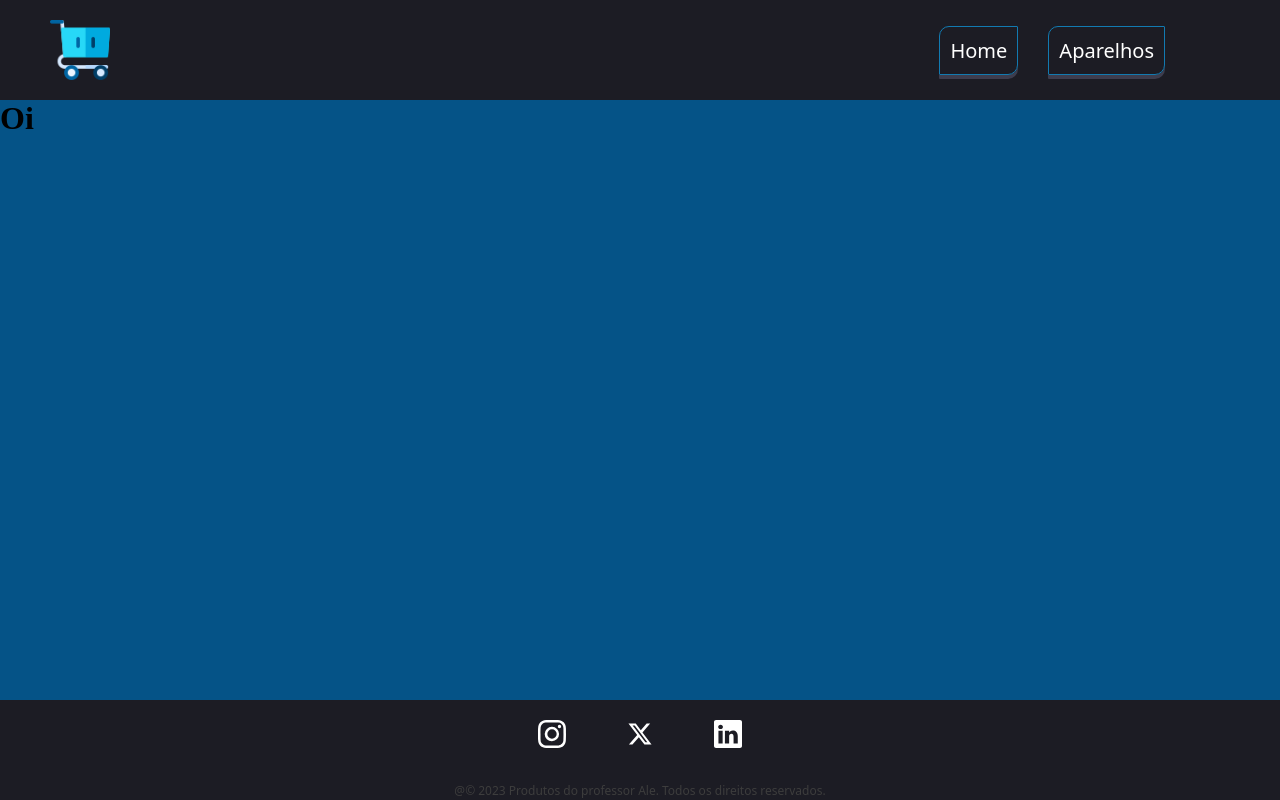
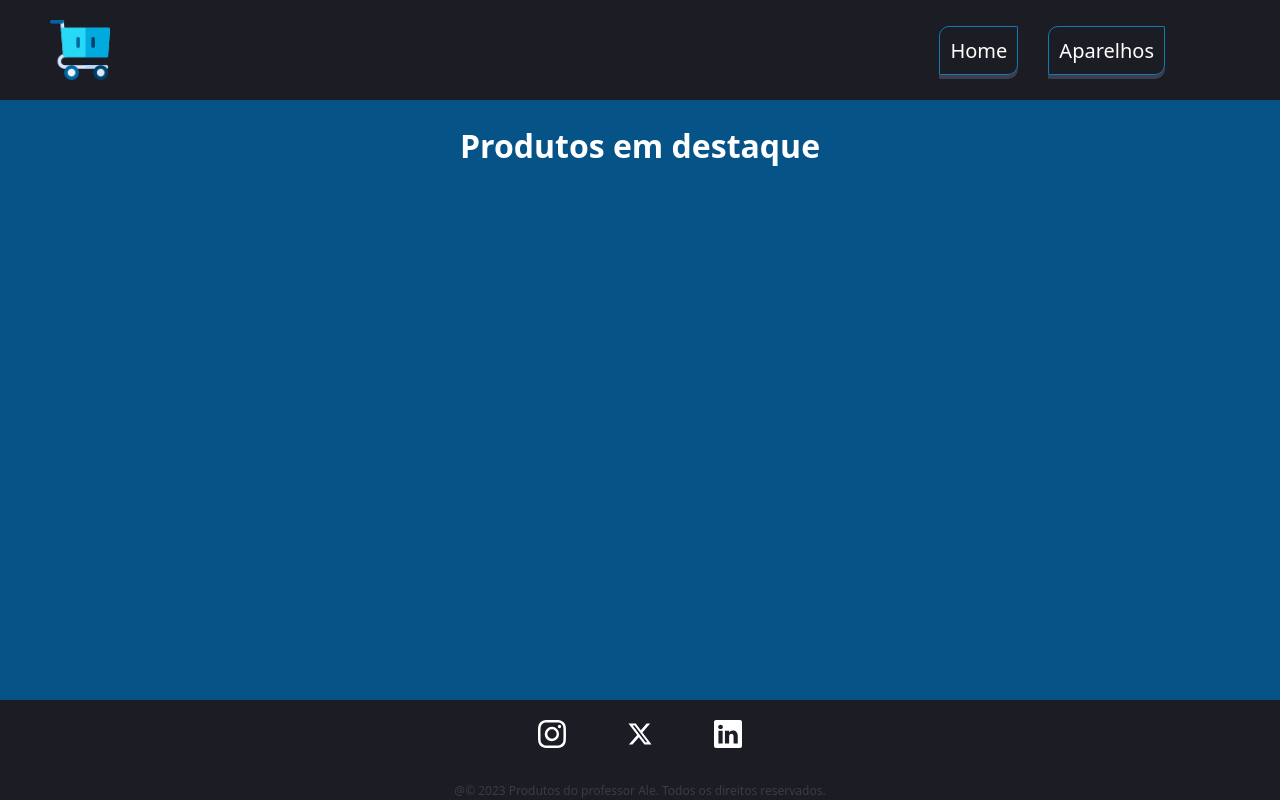
Before and after one commit to rozyar/checkpoint2-react-produtos, a React (Vite) app: page / in a window 1280 px wide. Built offline with nearby package versions, Linux system fonts and the light colour scheme.

Commit message:
created folder for each component for better organization

```diff
--- a/src/App.jsx
+++ b/src/App.jsx
@@ -1,6 +1,6 @@
 import { Outlet } from "react-router-dom"
-import Footer from "./components/footer"
-import Header  from "./components/Header"
+import Footer from "./components/Footer/Footer.jsx"
+import Header  from "./components/Header/Header.jsx"
 import './App.css'
 
 function App() {
--- a/src/components/Header.jsx
+++ b/src/components/Header/Header.jsx
@@ -1,5 +1,5 @@
-import {Link, Link as a} from 'react-router-dom'
-import cart from '../assets/shopping-cart.png'
+import {Link} from 'react-router-dom'
+import cart from '../../assets/shopping-cart.png'
 import './Header-module.css'
 
 export default function Header(){
@@ -8,7 +8,7 @@ export default function Header(){
             <div className="header-container">
 
                 <div className="logo">
-                    <img src={cart} alt="black hole" width={60} height={60}/>
+                    <img src={cart} alt="cart" width={60} height={60}/>
                 </div>
 
                 <div className='menu'>
--- a/src/main.jsx
+++ b/src/main.jsx
@@ -7,7 +7,7 @@ import App from './App.jsx'
 import {createBrowserRouter, RouterProvider} from 'react-router-dom'
 //imports das rotas
 import Home from './routes/Home.jsx'
-import Product from './components/Product.jsx'
+import Product from './components/Product/Product.jsx'
 import Error404 from './routes/Error404.jsx'
 
 
--- a/src/routes/Home-module.css
+++ b/src/routes/Home-module.css
@@ -2,3 +2,19 @@
     display: flex;
     margin-top: 100px;
 }
+
+.home-title{
+    margin-top: 20px;
+    display: flex;
+    justify-content: center;
+    align-items: center;
+    width: 100%;
+    height: 50px;
+
+}
+
+.home-title h1{
+    font-size: 32px;
+    font-family: system-ui, -apple-system, BlinkMacSystemFont, 'Segoe UI', Roboto, Oxygen, Ubuntu, Cantarell, 'Open Sans', 'Helvetica Neue', sans-serif;
+    color: white;
+}
--- a/src/routes/Home.jsx
+++ b/src/routes/Home.jsx
@@ -4,7 +4,9 @@ export default function Home(){
      return(
         <>
             <div className="home-container">
-                <h1>Oi</h1>
+                <div className='home-title'>
+                    <h1>Produtos em destaque</h1>
+                </div>
             </div>
         </>
      )
```
Also changed, not shown: src/components/Footer/Footer.css (renamed from src/components/Footer.css), src/components/Footer/Footer.jsx (renamed from src/components/Footer.jsx), src/components/Header/Header-module.css (renamed from src/components/Header-module.css), src/components/Product/ListProduct.jsx (renamed from src/components/ListProduct.jsx), src/components/Product/Product.jsx (renamed from src/components/Product.jsx).
